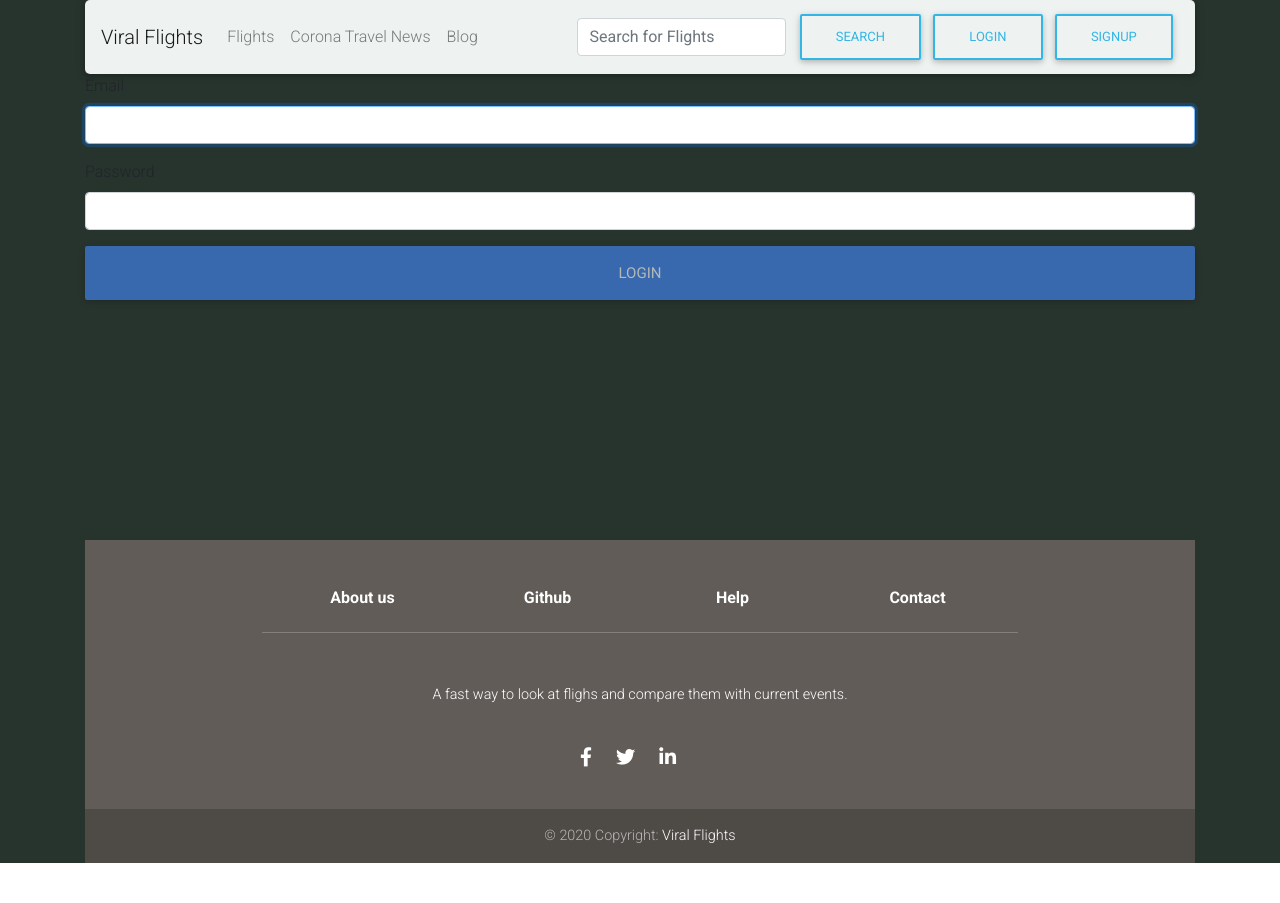
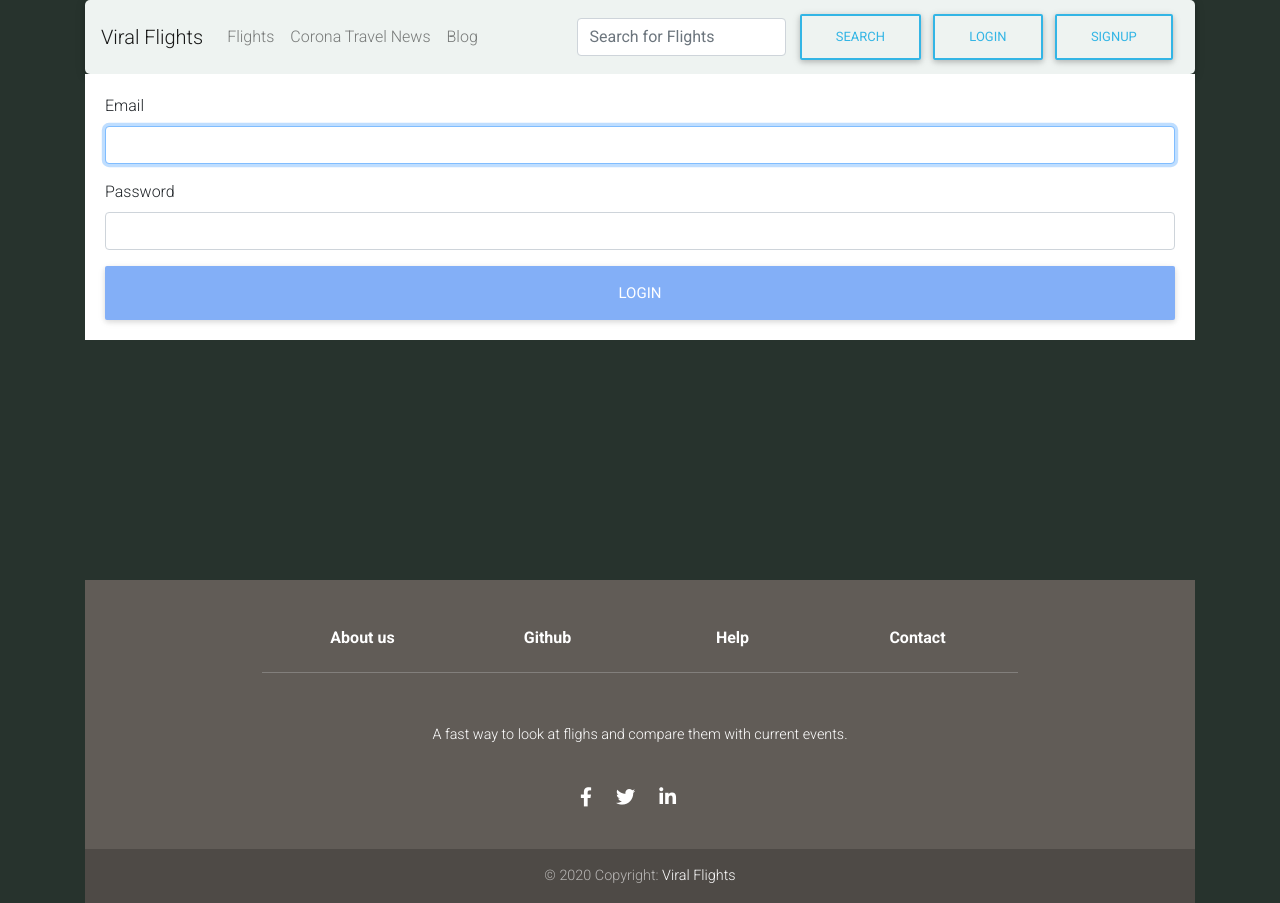
Before and after one commit to Cete4/Viral_Flights, a React (Create React App) app in the folder client/: page /Login in a window 1280 px wide. Before the commit the page ends 863 px from the top, so only its background shows below. Built offline with nearby package versions, Linux system fonts and the light colour scheme; no server answers.

Commit message:
Minor changes to README and login/signup visuals

```diff
--- a/client/src/components/BlogPostForm/index.js
+++ b/client/src/components/BlogPostForm/index.js
@@ -1,4 +1,5 @@
 import React from "react";
+import { Card } from 'react-bootstrap';
 
 const BlogPostForm = () => {
   const handleSubmit = e => {
@@ -7,6 +8,7 @@ const BlogPostForm = () => {
 
   return (
     <div>
+      <Card.Body style={{ backgroundColor: "white" }}>
         <h1>Create a blog post</h1>
         <form className="form-group mt-5 mb-5" onSubmit={handleSubmit}>
           <input className="form-control mb-5" required placeholder="Title" />
@@ -17,6 +19,7 @@ const BlogPostForm = () => {
             Save Post
         </button>
         </form>
+      </Card.Body>
     </div>
   );
 };
--- a/client/src/components/BlogPostList/index.js
+++ b/client/src/components/BlogPostList/index.js
@@ -1,10 +1,12 @@
 import React from "react";
 import { ListItem, List } from "../List";
 import { Link } from "react-router-dom";
+import { Card } from 'react-bootstrap';
 
 const PostsList = () => {
   return (
     <div>
+      <Card.Body style={{ backgroundColor: "white" }}>
       <h1>All Blog Posts</h1>
       <h3 className="mb-5 mt-5">Click on a post to view</h3>
       {/* Replace `[]` with the appropriate arrays */}
@@ -23,6 +25,7 @@ const PostsList = () => {
       ) : (
         <h3>You haven't written any posts yet!</h3>
       )}
+      </Card.Body>
     </div>
   );
 };
--- a/client/src/components/LoginForm/index.js
+++ b/client/src/components/LoginForm/index.js
@@ -1,6 +1,7 @@
 import React, { useState } from "react";
 import Form from "react-bootstrap/Form";
 import Button from "react-bootstrap/Button";
+import { Card } from 'react-bootstrap';
 
 function LoginForm() {
     const [email, setEmail] = useState("");
@@ -16,6 +17,7 @@ function LoginForm() {
 
     return (
         <div className="Login">
+            <Card.Body style={{ backgroundColor: "white" }}>
                 <Form onSubmit={handleSubmit}>
                     <Form.Group size="lg" controlId="email">
                         <Form.Label>Email</Form.Label>
@@ -42,6 +44,7 @@ function LoginForm() {
                         Login
                 </Button>
                 </Form>
+            </Card.Body>
         </div>
     );
 }
--- a/client/src/components/SignUpForm/index.js
+++ b/client/src/components/SignUpForm/index.js
@@ -1,6 +1,7 @@
 import React, { useState } from "react";
 import Form from "react-bootstrap/Form";
 import Button from "react-bootstrap/Button";
+import { Card } from 'react-bootstrap';
 
 function SignUpForm(props) {
     const [email, setEmail] = useState("");
@@ -16,6 +17,7 @@ function SignUpForm(props) {
 
     return (
         <div className="Login">
+            <Card.Body style={{ backgroundColor: "white" }}>
                 <Form onSubmit={handleSubmit}>
                     <Form.Group size="lg" controlId="email">
                         <Form.Label>Email</Form.Label>
@@ -50,6 +52,7 @@ function SignUpForm(props) {
                         Sign Up
                 </Button>
                 </Form>
+            </Card.Body>
         </div>
     );
 }
```
Also changed, not shown: 1 other file (tests, documents, lock files or other folders). Lines whose indentation alone changed are shown as unchanged.
